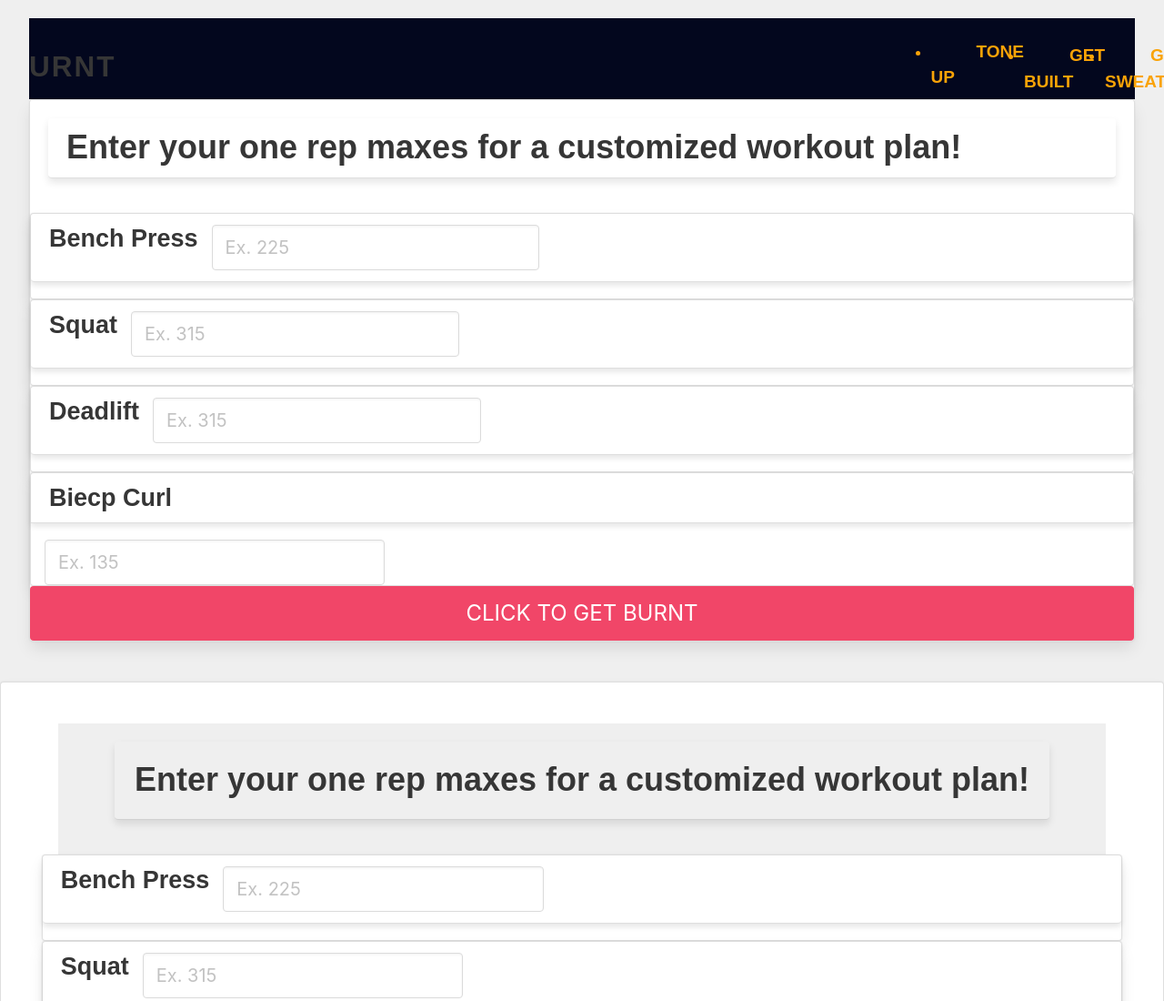
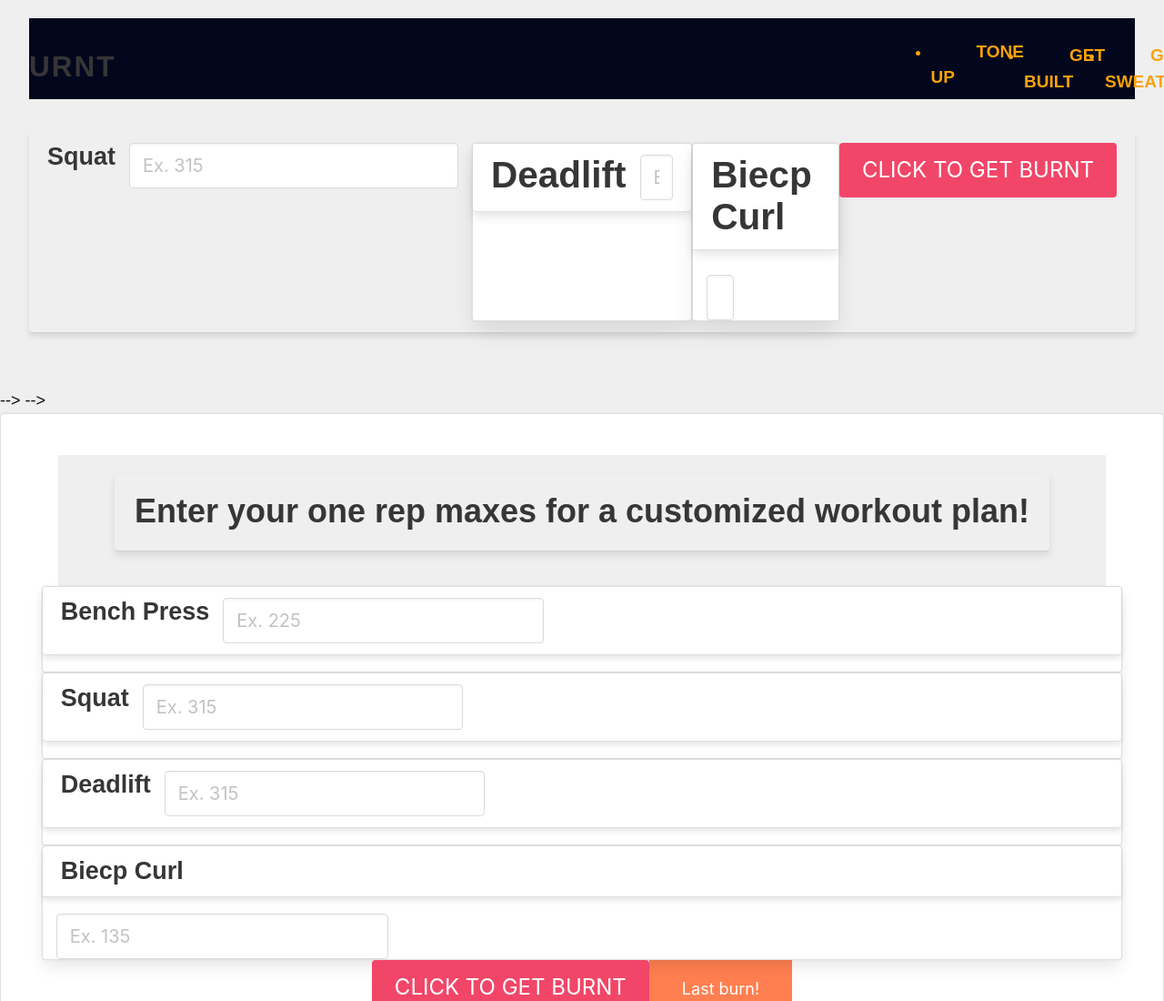
Before and after one commit to Czaldivar419/BURNT, a plain HTML site: page get-built.html in a window 1280 px wide. Shown: the top 1100 px of the page at 91% size. Drawn offline with nearby package versions, Linux system fonts and the light colour scheme.

Commit message:
one change

```diff
--- a/get-built.html
+++ b/get-built.html
@@ -56,14 +56,14 @@
         </div>
       </nav>
 
-      <div class="card w-100">
+      <!-- <div class="card w-100">
           <div class="card-body inputs">
             <h1 class="card-header is-center">Enter your one rep maxes for a customized workout plan!</h1>
           </div>
 
           <section class="bench card">
             <!-- Bench Press Input-->
-            <h3 class="card-header">Bench Press</label>
+            <!-- <h3 class="card-header">Bench Press</label>
               <div class="col-sm-4">
                 <input type="bench-press" class="input is-medium" id="bench" placeholder="Ex. 225">
               </div>
@@ -95,7 +95,7 @@
 
           <button id="submit-button" class="button is-danger is-large is-center">CLICK TO GET BURNT</button>
 
-  </main>
+  </main> --> -->
   <!-- generated workout -->
   <section class="card w-100">
     <div class="card-body">
```
